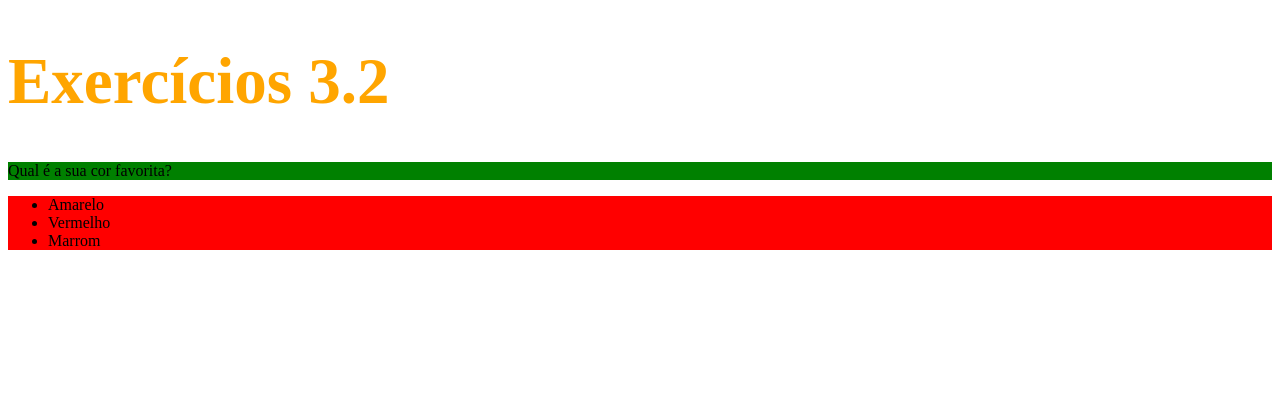
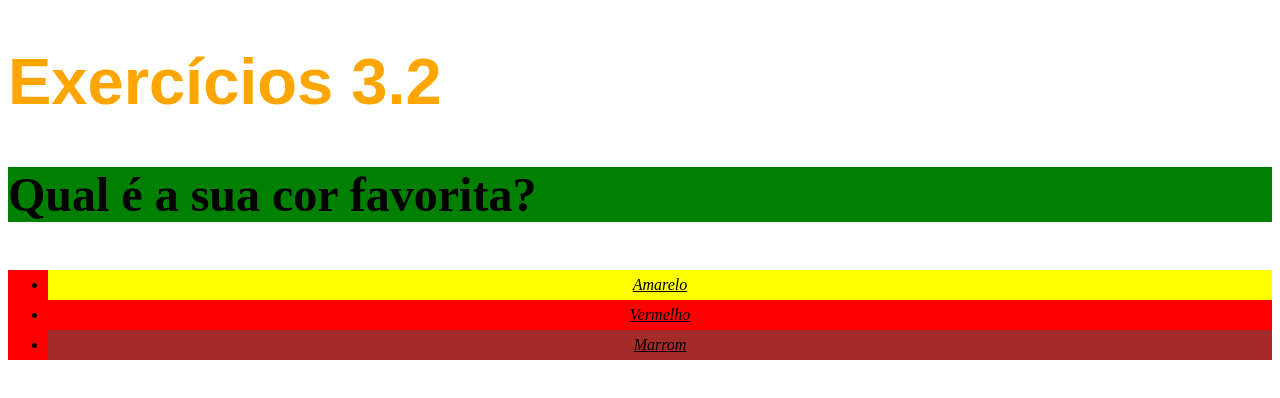
Before and after one commit to LucasLVF/Trybe-Exercicios, a plain HTML site: page Fundamentos/bloco-3-introducao-a-html-e-css/dia-2-html-css-primeiros-passos-em-css/index.html in a window 1280 px wide. Drawn offline with Linux system fonts and the light colour scheme.

Commit message:
adicionado corespara os paragrafos, estilos e alterado os tamanhos

```diff
--- a/Fundamentos/bloco-3-introducao-a-html-e-css/dia-2-html-css-primeiros-passos-em-css/index.html
+++ b/Fundamentos/bloco-3-introducao-a-html-e-css/dia-2-html-css-primeiros-passos-em-css/index.html
@@ -8,14 +8,40 @@
         {
             font-size: 65px;
             color: orange;
+            font-family: sans-serif;
         }
         #list
         {
             background-color: red;
+            font-style: oblique;
+            line-height: 30px;
+            text-align:center;
+            text-decoration: underline;
         }
         .text
         {
             background-color: green;
+        }
+        p
+        {
+            font-weight: 600;
+            font-size: 3em;
+        }
+        body
+        {
+            font-size: 16px;
+        }
+        #am
+        {
+            background-color: yellow;
+        }
+        #ver
+        {
+            background-color:red ;
+        }
+        #mar
+        {
+            background-color: brown;
         }
 
     </style>
@@ -24,9 +50,9 @@
     <h1>Exercícios 3.2</h1>
     <p class="text">Qual é a sua cor favorita?</p>
     <ul id="list" class="text">
-      <li>Amarelo</li>
-      <li>Vermelho</li>
-      <li>Marrom</li>
+      <li id="am">Amarelo</li>
+      <li id="ver">Vermelho</li>
+      <li id="mar">Marrom</li>
     </ul>
   </body>
 </html>
```
